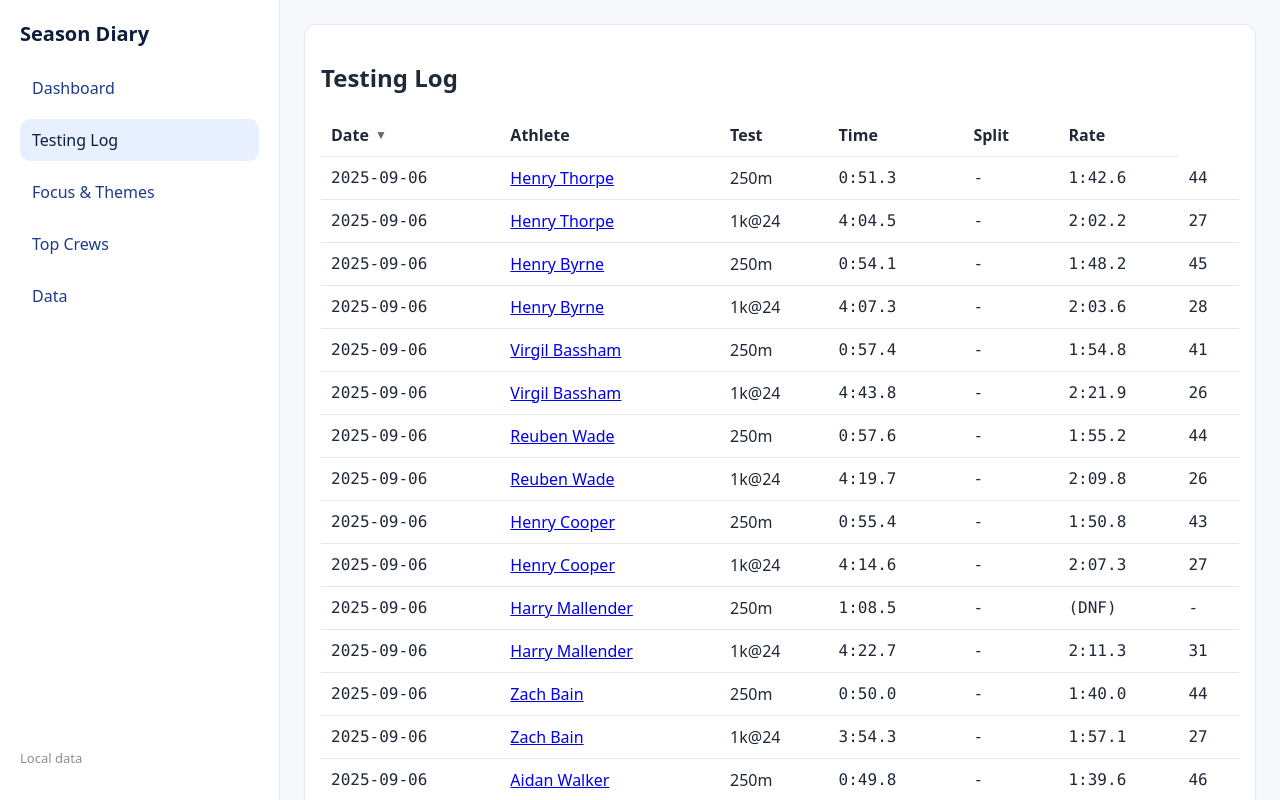
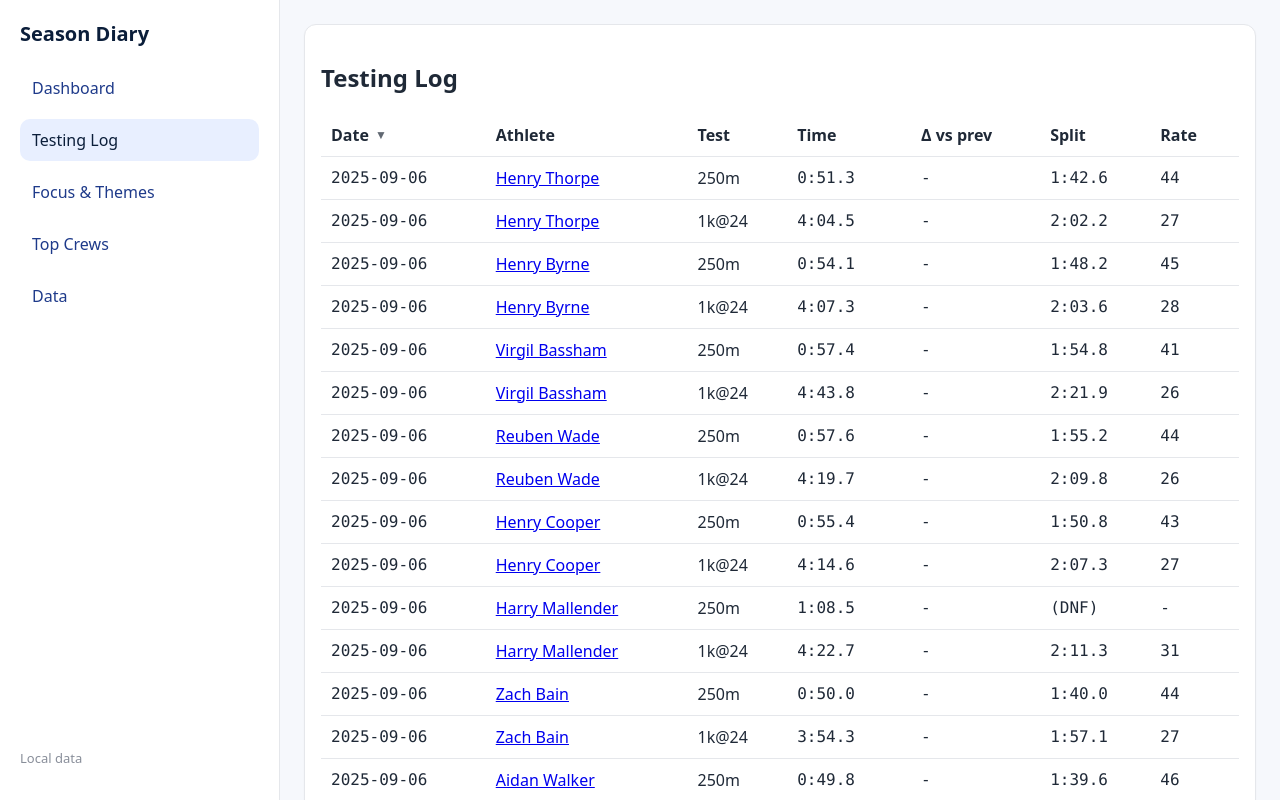
Before and after one commit to mk6488/season-diary-web-starter, a React (Vite) app: page /tests in a window 1280 px wide. Shown: the top 800 px of the page. Built offline with nearby package versions, Linux system fonts and the light colour scheme; no server answers; the database is empty.

Commit message:
Tests: fix column alignment by adding explicit Δ vs prev column header

```diff
--- a/src/routes/Tests.jsx
+++ b/src/routes/Tests.jsx
@@ -68,6 +68,9 @@ export default function Tests(){
             <th aria-sort={ariaFor('time')}>
               <button className="th-sort" onClick={()=>toggleSort('time')}>Time <span className="sort-caret">{caret('time')}</span></button>
             </th>
+            <th>
+              Δ vs prev
+            </th>
             <th aria-sort={ariaFor('split')}>
               <button className="th-sort" onClick={()=>toggleSort('split')}>Split <span className="sort-caret">{caret('split')}</span></button>
             </th>
```
